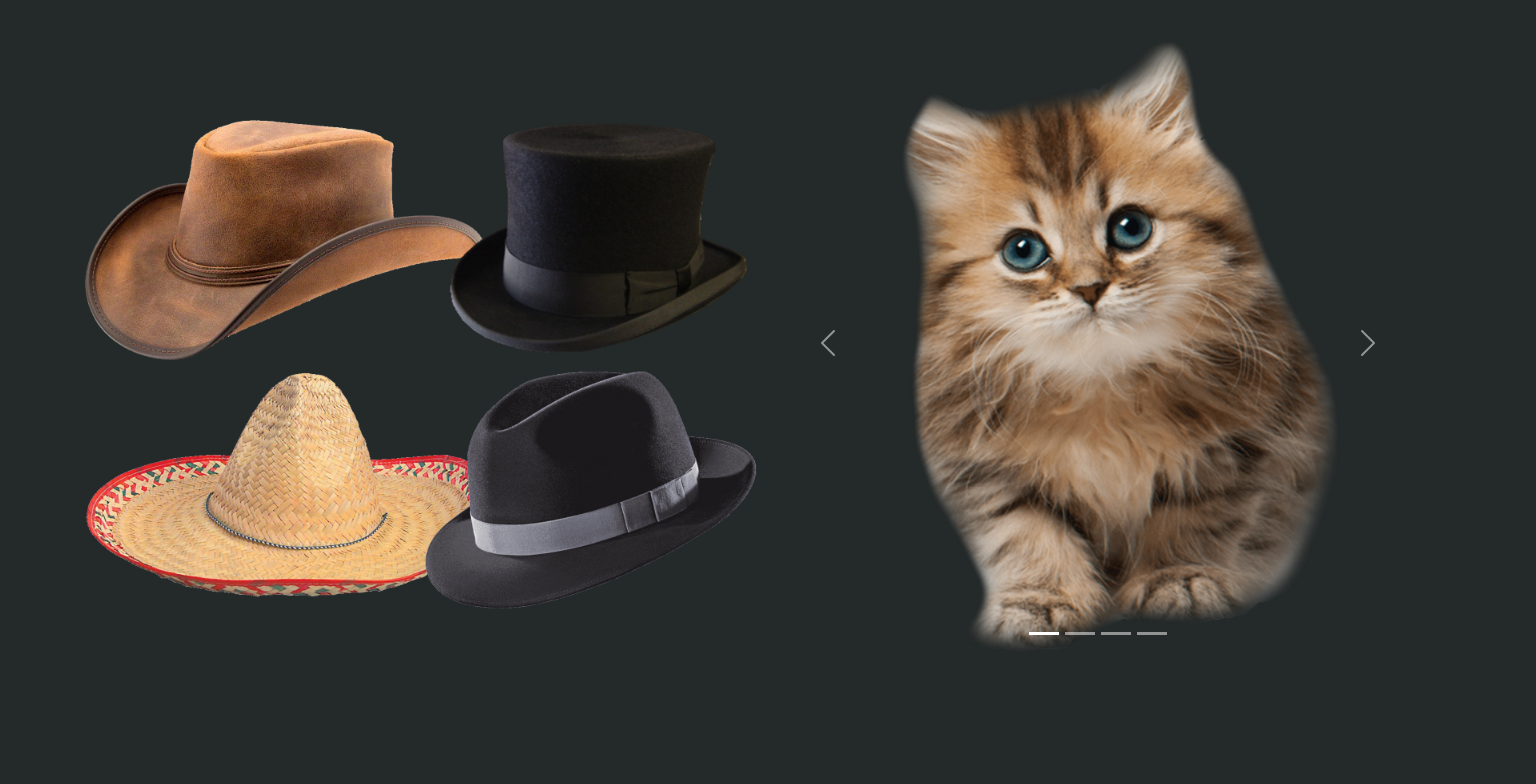
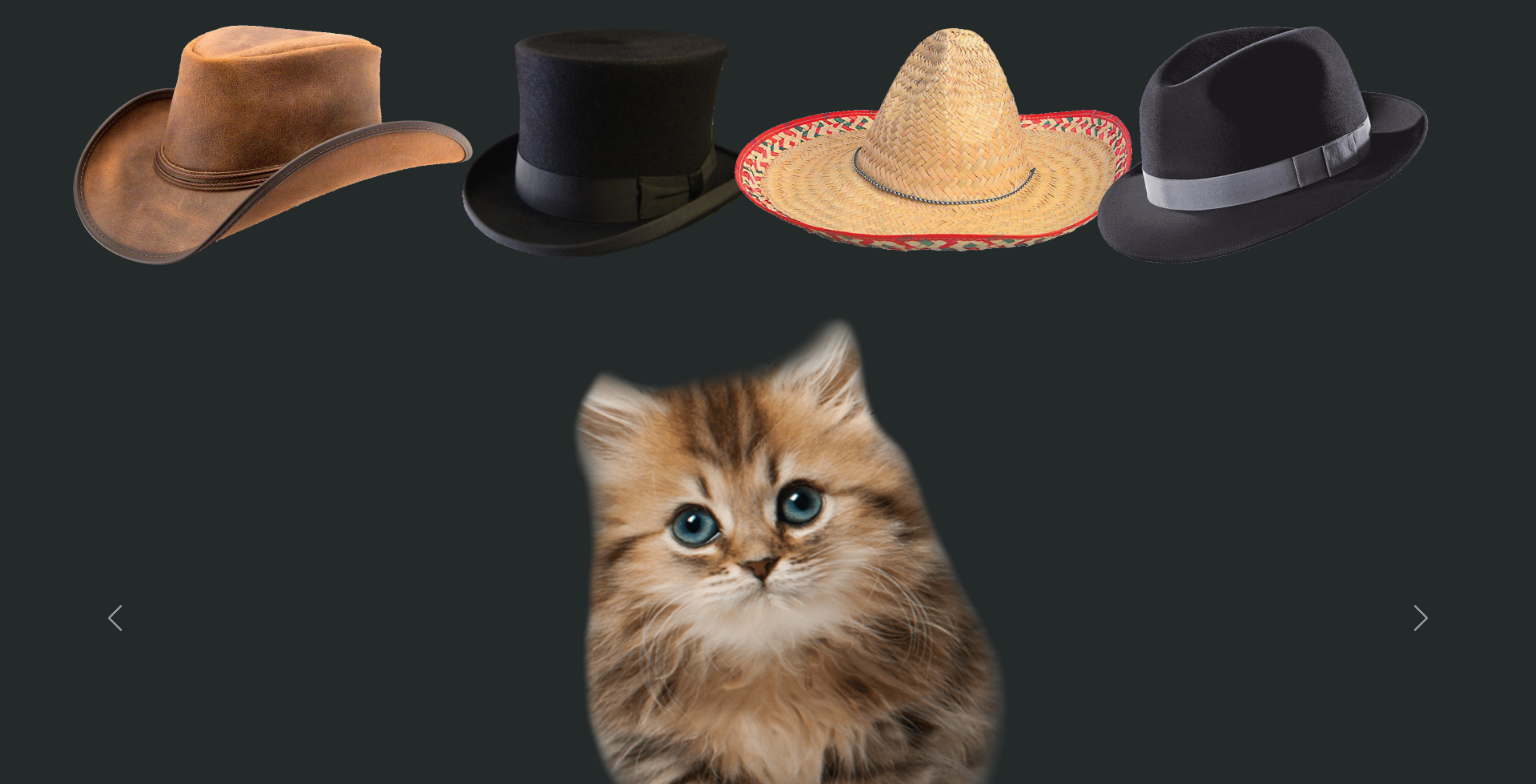
Before and after one commit to rmbass3/Cat-Hat-App, a React (Create React App) app: page / in a window 1536 px wide. Shown: the top 784 px of the page. Built offline with nearby package versions, Linux system fonts and the light colour scheme.

Commit message:
Revert "Merge pull request #1 from rmbass3/side-view"
This reverts commit 7b693101a8a75c06dc7027d8d0f42480a0c4c852, reversing
changes made to 689ac12d6dfa5aec4a5023fbe69b087404c20023.

```diff
--- a/src/App.css
+++ b/src/App.css
@@ -63,40 +63,3 @@ html body {
 .row .col {
   height: 250px;
 }
-
-
-/* Extra small devices (phones, 600px and down) */
-@media only screen and (max-width: 576px) {
-
-}
-
-/* Small devices (portrait tablets and large phones, 600px and up) */
-@media only screen and (min-width: 576px) {
-
-}
-
-/* Medium devices (landscape tablets, 768px and up) */
-@media only screen and (min-width: 768px) {
-
-}
-
-/* Large devices (laptops/desktops, 992px and up) */
-@media only screen and (min-width: 992px) {
-
-}
-
-/* Extra large devices (large laptops and desktops, 1200px and up) */
-@media only screen and (min-width: 1200px) {
-
-}
-
-/* Extra extra large devices (large laptops and desktops, 1400px and up) */
-@media only screen and (min-width: 1400px) {
-  .col.d-flex {
-    width: 50%;
-  }
-
-  .hat-container {
-    margin-top: 120px;
-  }
-}
--- a/src/App.js
+++ b/src/App.js
@@ -31,9 +31,6 @@ class App extends React.Component {
   render() {
     return (
       <div>
-        <div className="container hat-cat-container">
-          <div className="row">
-            <div className="col-xxl">
         <div className="container hat-container">
           <div className="row row-cols-1 row-cols-md-2 row-cols-xxl-4">
             <div className="col d-flex justify-content-center">
@@ -118,8 +115,7 @@ class App extends React.Component {
             </div>
           </div>
         </div>
-            </div>
-            <div className="col-xxl">
+
         <Carousel interval={null}>
           <Carousel.Item>
             <img
@@ -151,9 +147,6 @@ class App extends React.Component {
           </Carousel.Item>
         </Carousel>
       </div>
-          </div>
-        </div>
-      </div>
     );
   }
 }
```
Lines whose indentation alone changed are shown as unchanged.
